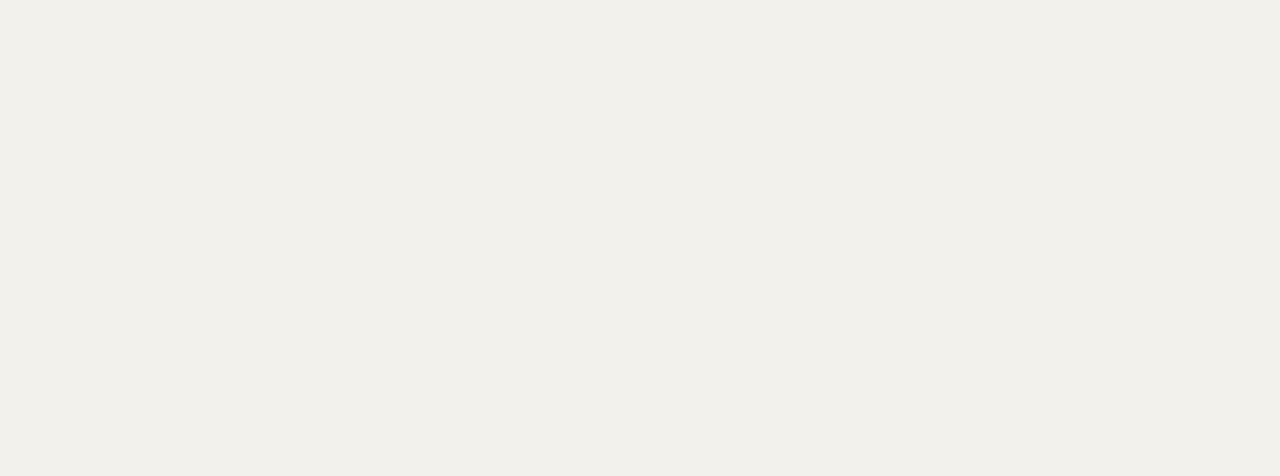
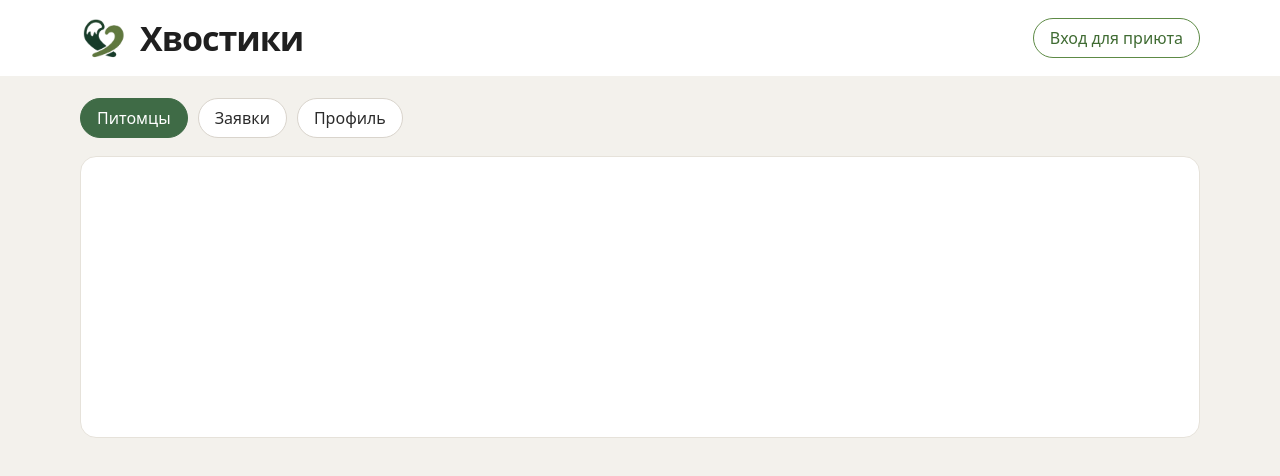
Before and after one commit to PavelBaranovv/tails, a React (Vite) app in the folder frontend/: page /shelter/pets in a window 1280 px wide. Before the commit this address had no page. Shown: the top 476 px of the page. Built offline with nearby package versions, Linux system fonts and the light colour scheme.

Commit message:
Add shelter cabinet

```diff
--- a/frontend/src/App.tsx
+++ b/frontend/src/App.tsx
@@ -1,8 +1,9 @@
-import { BrowserRouter, Route, Routes } from "react-router-dom"
+import { BrowserRouter, Navigate, Route, Routes } from "react-router-dom"
 import AnimalPage from "./pages/AnimalPage.tsx"
 import ApplicationPage from "./pages/ApplicationPage.tsx"
 import CatalogPage from "./pages/CatalogPage.tsx"
 import LoginPage from "./pages/LoginPage.tsx"
+import ShelterCabinetPage from "./pages/ShelterCabinetPage.tsx"
 
 function App() {
   return (
@@ -10,6 +11,8 @@ function App() {
       <Routes>
         <Route path="/" element={<CatalogPage />} />
         <Route path="/login" element={<LoginPage />} />
+        <Route path="/shelter" element={<Navigate to="/shelter/pets" replace />} />
+        <Route path="/shelter/:section" element={<ShelterCabinetPage />} />
         <Route path="/animals/:id" element={<AnimalPage />} />
         <Route path="/animals/:id/apply" element={<ApplicationPage />} />
       </Routes>
--- /dev/null
+++ b/frontend/src/api/auth.ts
@@ -0,0 +1,36 @@
+const SHELTER_EMAIL = "shelter@tails.local"
+const SHELTER_PASSWORD = "password123"
+const SESSION_KEY = "tails.shelter"
+
+export const SHELTER_NAME = "Добрые лапы"
+
+export type ShelterSession = {
+  name: string
+  email: string
+}
+
+export function loginShelter(email: string, password: string) {
+  const matches = email.trim().toLowerCase() === SHELTER_EMAIL && password === SHELTER_PASSWORD
+  if (!matches) {
+    return false
+  }
+  const session: ShelterSession = { name: SHELTER_NAME, email: SHELTER_EMAIL }
+  sessionStorage.setItem(SESSION_KEY, JSON.stringify(session))
+  return true
+}
+
+export function getShelterSession(): ShelterSession | null {
+  const raw = sessionStorage.getItem(SESSION_KEY)
+  if (!raw) {
+    return null
+  }
+  try {
+    return JSON.parse(raw) as ShelterSession
+  } catch {
+    return null
+  }
+}
+
+export function logoutShelter() {
+  sessionStorage.removeItem(SESSION_KEY)
+}
--- a/frontend/src/pages/LoginPage.css
+++ b/frontend/src/pages/LoginPage.css
@@ -53,9 +53,9 @@
   border-color: #5d8a45;
 }
 
-.login__notice {
+.login__error {
   margin: 0;
-  color: #6b6560;
+  color: #9b2c2c;
   line-height: 1.45;
 }
 
--- a/frontend/src/pages/LoginPage.tsx
+++ b/frontend/src/pages/LoginPage.tsx
@@ -1,16 +1,23 @@
 import { useState, type FormEvent } from "react"
-import { Link } from "react-router-dom"
+import { Link, useNavigate } from "react-router-dom"
+import { loginShelter } from "../api/auth"
 import SiteHeader from "./SiteHeader.tsx"
 import "./LoginPage.css"
 
 function LoginPage() {
   const [email, setEmail] = useState("")
   const [password, setPassword] = useState("")
-  const [notice, setNotice] = useState("")
+  const [error, setError] = useState("")
+  const navigate = useNavigate()
 
   function submit(event: FormEvent) {
     event.preventDefault()
-    setNotice("Вход пока не подключён к серверу.")
+    if (!loginShelter(email, password)) {
+      setError("Неверный email или пароль")
+      return
+    }
+    setError("")
+    navigate("/shelter/pets")
   }
 
   return (
@@ -43,7 +50,7 @@ function LoginPage() {
                 onChange={(event) => setPassword(event.target.value)}
               />
             </label>
-            {notice && <p className="login__notice">{notice}</p>}
+            {error && <p className="login__error">{error}</p>}
             <button type="submit">Войти</button>
           </form>
         </section>
--- /dev/null
+++ b/frontend/src/pages/ShelterCabinetPage.css
@@ -0,0 +1,40 @@
+.cabinet {
+  max-width: 1120px;
+  margin: 0 auto;
+  padding: 22px 20px 56px;
+}
+
+.cabinet__tabs {
+  display: flex;
+  flex-wrap: wrap;
+  gap: 10px;
+  margin-bottom: 18px;
+}
+
+.cabinet__tab {
+  padding: 8px 16px;
+  border: 1.5px solid #d9d4cc;
+  border-radius: 999px;
+  background: #fff;
+  color: #2b2b2b;
+  text-decoration: none;
+}
+
+.cabinet__tab--active {
+  border-color: #3f6b46;
+  background: #3f6b46;
+  color: #fff;
+}
+
+.cabinet__panel {
+  min-height: 280px;
+  border: 1px solid #e6e2da;
+  border-radius: 16px;
+  background: #fff;
+}
+
+@media (max-width: 640px) {
+  .cabinet {
+    padding: 18px 16px 40px;
+  }
+}
--- /dev/null
+++ b/frontend/src/pages/ShelterCabinetPage.tsx
@@ -0,0 +1,42 @@
+import { Navigate, NavLink, useParams } from "react-router-dom"
+import SiteHeader from "./SiteHeader.tsx"
+import "./ShelterCabinetPage.css"
+
+const sections = [
+  { id: "pets", label: "Питомцы" },
+  { id: "applications", label: "Заявки" },
+  { id: "profile", label: "Профиль" },
+] as const
+
+function ShelterCabinetPage() {
+  const params = useParams()
+  const current = sections.find((section) => section.id === params.section)
+
+  if (!current) {
+    return <Navigate to="/shelter/pets" replace />
+  }
+
+  return (
+    <div className="cabinet-page">
+      <SiteHeader />
+      <main className="cabinet">
+        <nav className="cabinet__tabs">
+          {sections.map((section) => (
+            <NavLink
+              key={section.id}
+              to={`/shelter/${section.id}`}
+              className={({ isActive }) =>
+                isActive ? "cabinet__tab cabinet__tab--active" : "cabinet__tab"
+              }
+            >
+              {section.label}
+            </NavLink>
+          ))}
+        </nav>
+        <section className="cabinet__panel" aria-label={current.label} />
+      </main>
+    </div>
+  )
+}
+
+export default ShelterCabinetPage
--- a/frontend/src/pages/SiteHeader.css
+++ b/frontend/src/pages/SiteHeader.css
@@ -32,12 +32,26 @@
   letter-spacing: -0.03em;
 }
 
+.site-header__account {
+  display: flex;
+  align-items: center;
+  gap: 14px;
+}
+
+.site-header__shelter {
+  color: inherit;
+  font-weight: 700;
+  text-decoration: none;
+}
+
 .site-header__login {
   padding: 8px 16px;
   border: 1.5px solid #5d8a45;
   border-radius: 999px;
   color: #3f6b32;
   background: #fff;
+  font: inherit;
+  cursor: pointer;
   text-decoration: none;
   transition: background 0.15s ease, color 0.15s ease, border-color 0.15s ease;
 }
--- a/frontend/src/pages/SiteHeader.tsx
+++ b/frontend/src/pages/SiteHeader.tsx
@@ -1,7 +1,20 @@
-import { Link } from "react-router-dom"
+import { useState } from "react"
+import { Link, useLocation, useNavigate } from "react-router-dom"
+import { getShelterSession, logoutShelter, type ShelterSession } from "../api/auth"
 import "./SiteHeader.css"
 
 function SiteHeader({ onBrandClick }: { onBrandClick?: () => void }) {
+  const navigate = useNavigate()
+  const location = useLocation()
+  const [session, setSession] = useState<ShelterSession | null>(getShelterSession)
+  const shelterLink = location.pathname.startsWith("/shelter") ? "/shelter/profile" : "/shelter/pets"
+
+  function logout() {
+    logoutShelter()
+    setSession(null)
+    navigate("/")
+  }
+
   return (
     <header className="site-header">
       <div className="site-header__inner">
@@ -9,9 +22,20 @@ function SiteHeader({ onBrandClick }: { onBrandClick?: () => void }) {
           <img src="/logo.png" alt="" />
           <h1>Хвостики</h1>
         </Link>
-        <Link className="site-header__login" to="/login">
-          Вход для приюта
-        </Link>
+        {session ? (
+          <div className="site-header__account">
+            <Link className="site-header__shelter" to={shelterLink}>
+              {session.name}
+            </Link>
+            <button type="button" className="site-header__login" onClick={logout}>
+              Выйти
+            </button>
+          </div>
+        ) : (
+          <Link className="site-header__login" to="/login">
+            Вход для приюта
+          </Link>
+        )}
       </div>
     </header>
   )
```
